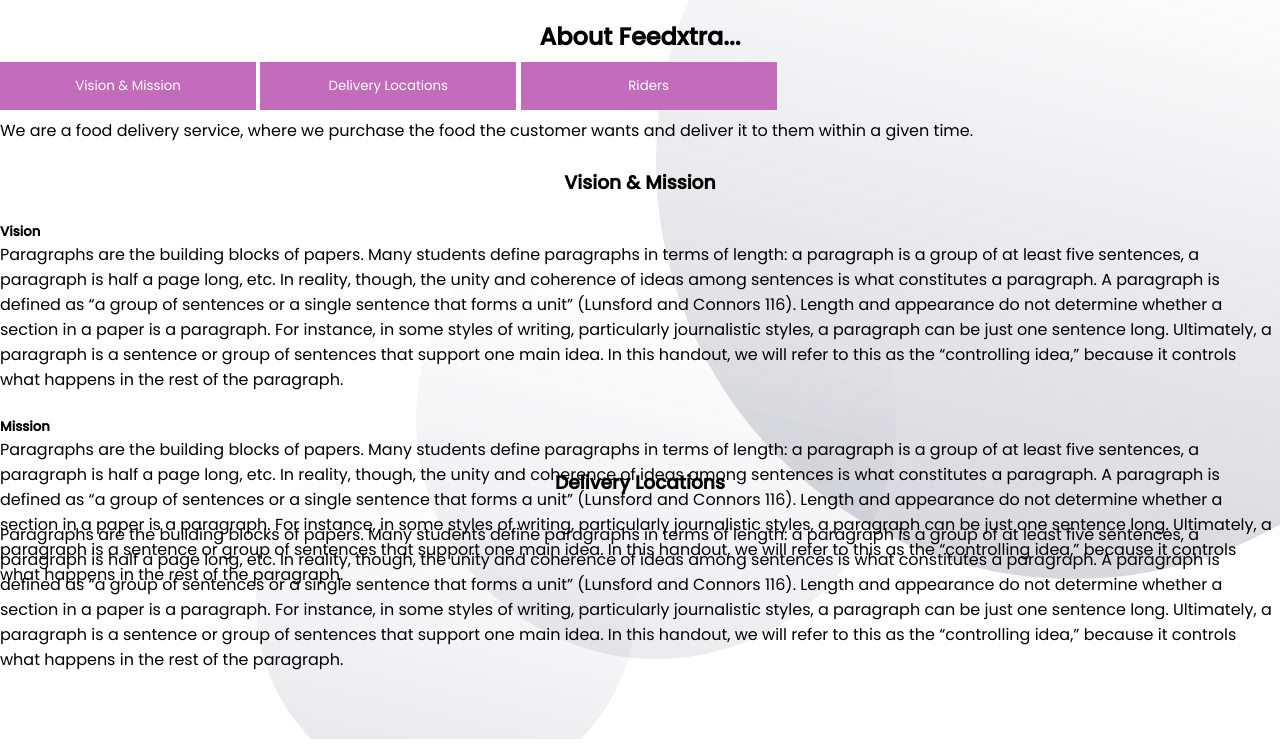
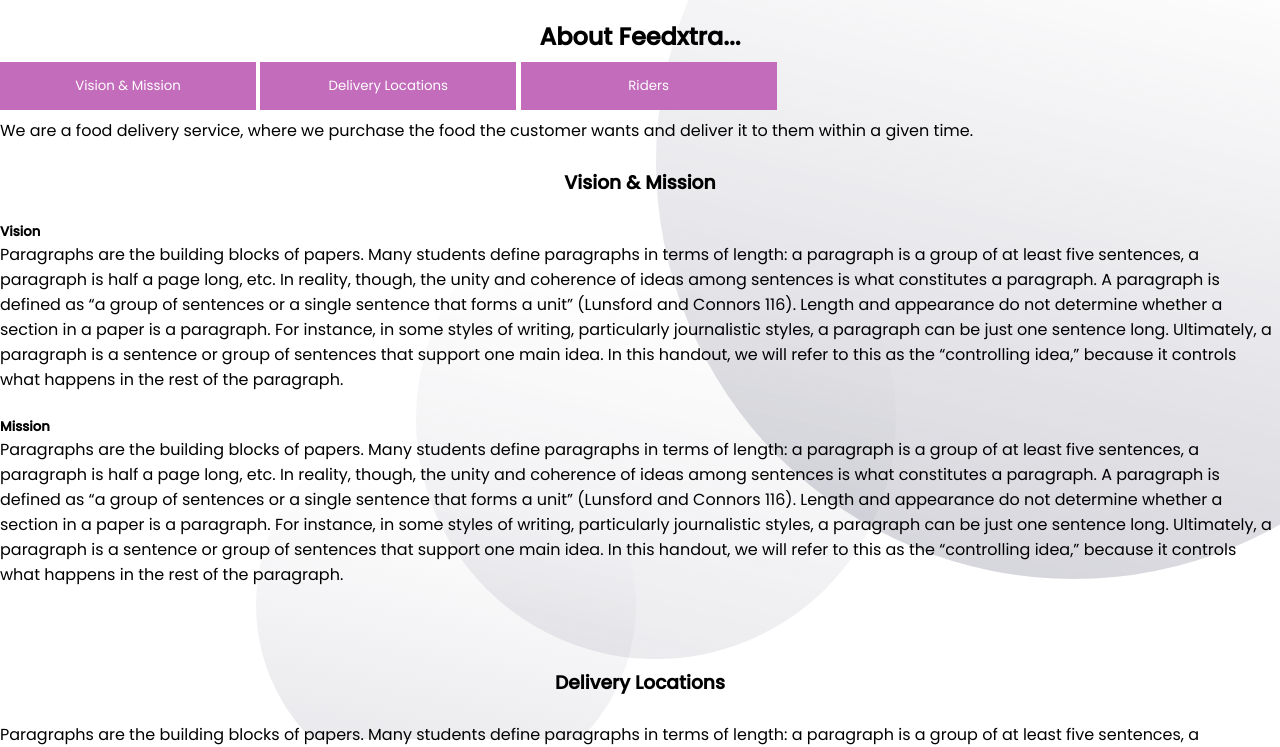
Before and after one commit to clockpals1/clockpals12, a plain HTML site: page about.html in a window 1280 px wide. Shown: the part 61-808 px from the top of the page. Drawn offline with Linux system fonts and the light colour scheme.

Commit message:
Update about.html

```diff
--- a/about.html
+++ b/about.html
@@ -40,7 +40,7 @@
 						}
 
 						#vision{
-							height: 300px;
+							height: 500px;
 							background-color: inherit;
 						}
 
@@ -55,7 +55,7 @@
 						}
 
 						img{
-							background-attachment: scroll;
+							background-attachment: fixed;
 						}
 					</style>
 
```
